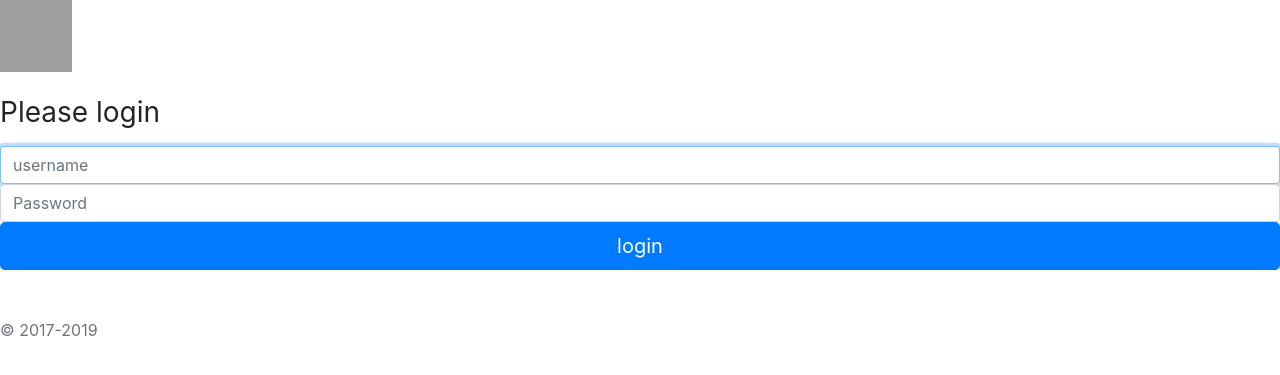
After one commit to YuiFutao/django-3app, a Django app: template boardproject/templates/login.html in a window 1280 px wide. The commit adds this page. Shown: the top 375 px of the page. Run offline with Django 3.2, Linux system fonts and the light colour scheme; the template is opened without the code that fills it, so the values that code supplies are empty; some libraries are stand-ins or nearby versions; grey boxes are pictures that could not be loaded.

```diff
--- a/boardproject/boardapp/urls.py
+++ b/boardproject/boardapp/urls.py
@@ -1,5 +1,7 @@
 from django.urls import path
-from .views import signupfunc
+from .views import signupfunc, loginfunc, listfunc
 urlpatterns = [
-    path('signup/', signupfunc),
+    path('signup/', signupfunc, name='signup'),
+    path('login/',  loginfunc,  name='login'),
+    path('list/',   listfunc,   name='list'),
 ]
--- a/boardproject/templates/base.html
+++ b/boardproject/templates/base.html
@@ -24,8 +24,6 @@
   {% block content %}
   {% endblock content %}
 
-  <h1>Hello, world!</h1>
-
   <!-- Optional JavaScript -->
   <!-- jQuery first, then Popper.js, then Bootstrap JS -->
   <script src="https://code.jquery.com/jquery-3.4.1.slim.min.js"
--- /dev/null
+++ b/boardproject/templates/login.html
@@ -0,0 +1,19 @@
+{% extends 'base.html' %}
+
+{% block content %}
+<form class="form-signin" method="POST" action=''> {% csrf_token %}
+  <img class="mb-4" src="/docs/4.4/assets/brand/bootstrap-solid.svg" alt="" width="72" height="72">
+  <h1 class="h3 mb-3 font-weight-normal">Please login</h1>
+  {% if error %}
+  {{ error }}
+  {% endif %}
+
+  <label for="inputEmail" class="sr-only">Email address</label>
+  <input type="text" id="inputEmail" class="form-control" name="username" placeholder="username" required autofocus>
+  <label for="inputPassword" class="sr-only">Password</label>
+  <input type="password" id="inputPassword" class="form-control" name='password' placeholder="Password" required>
+  <button class="btn btn-lg btn-primary btn-block" type="submit">login</button>
+  <p class="mt-5 mb-3 text-muted">&copy; 2017-2019</p>
+</form>
+
+{% endblock content %}
```
Also changed, not shown: boardproject/boardapp/views.py (+23 -0 lines), boardproject/templates/list.html (added, +27 -0 lines), boardproject/db.sqlite3.
